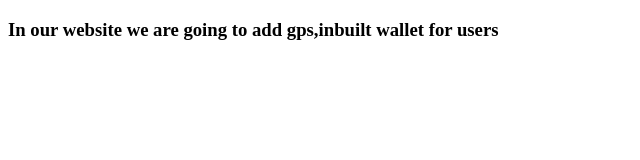
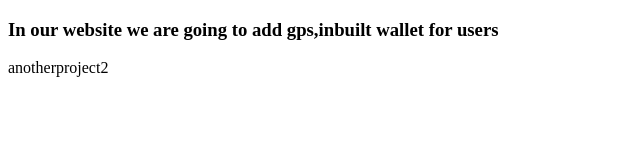
Before and after one commit to Mujakathali/another-project, a plain HTML site: page index.html in a window 1280 px wide. Shown: the whole page, without its empty margins (0-640 px from the left). Drawn offline with Linux system fonts and the light colour scheme.

Commit message:
fkjshfoeg

```diff
--- a/index.html
+++ b/index.html
@@ -4,3 +4,4 @@
 </head>
 <body>
 <h3>In our website we are going to add gps,inbuilt wallet for users</h3>
+anotherproject2
```
